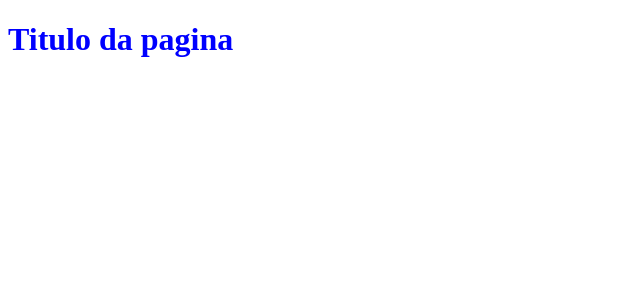
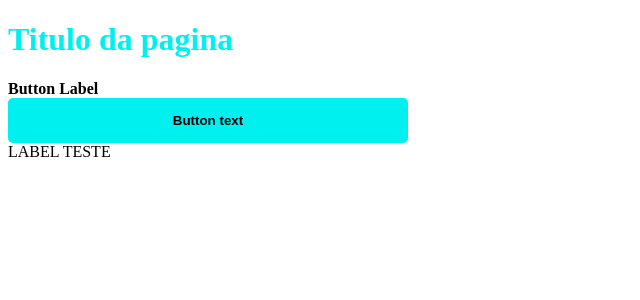
Before and after one commit to NJesus144/revisao-react, a Next.js app: page / in a window 1280 px wide. Shown: the top 300 px of the page, without its empty margins (0-640 px from the left). Built offline with nearby package versions, Linux system fonts and the light colour scheme.

Commit message:
Criado exemplo scss

```diff
--- a/package.json
+++ b/package.json
@@ -14,7 +14,8 @@
   "dependencies": {
     "next": "^12.1.6",
     "react": "^18.1.0",
-    "react-dom": "^18.1.0"
+    "react-dom": "^18.1.0",
+    "sass": "^1.52.1"
   },
   "devDependencies": {
     "eslint": "^8.15.0",
--- a/pages/index.jsx
+++ b/pages/index.jsx
@@ -1,5 +1,12 @@
 import Title from '../src/components/title/title'
+import Button from '../src/components/button/button'
 
 export default function Home() {
-  return <Title>Titulo da pagina</Title>
+  return (
+    <>
+      <Title>Titulo da pagina</Title>
+      <Button>Button label</Button>
+      <label>LABEL TESTE</label>
+    </>
+  )
 }
--- /dev/null
+++ b/src/components/button/button.jsx
@@ -0,0 +1,10 @@
+import styles from './button.module.scss'
+
+export default function Button() {
+  return (
+    <div className={styles.button}>
+      <label>Button Label</label>
+      <button>Button text</button>
+    </div>
+  )
+}
--- /dev/null
+++ b/src/components/button/button.module.scss
@@ -0,0 +1,20 @@
+$primary-color: #00f0f0;
+
+.button{
+  display: flex;
+  flex-direction: column;
+  max-width: 400px;
+
+  label{
+    font-weight: bold;
+  }
+
+  button {
+    background-color: $primary-color;
+    cursor: pointer;
+    font-weight: bold;
+    border: none;
+    padding: 15px;
+    border-radius: 5px;
+  }
+}
--- a/src/components/title/title.jsx
+++ b/src/components/title/title.jsx
@@ -1,4 +1,4 @@
-import styles from './title.module.css'
+import styles from './title.module.scss'
 
 export default function Title(props) {
   return <h1 className={styles.title}>{props.children}</h1>
--- a/src/components/title/title.module.css
+++ /dev/null
@@ -1,3 +0,0 @@
-.title {
-  color: blue;
-}
--- /dev/null
+++ b/src/components/title/title.module.scss
@@ -0,0 +1,5 @@
+$primary-color: #00f0f0;
+
+.title {
+  color: #00f0f0;
+}
```
Also changed, not shown: 1 other file (tests, documents, lock files or other folders).
